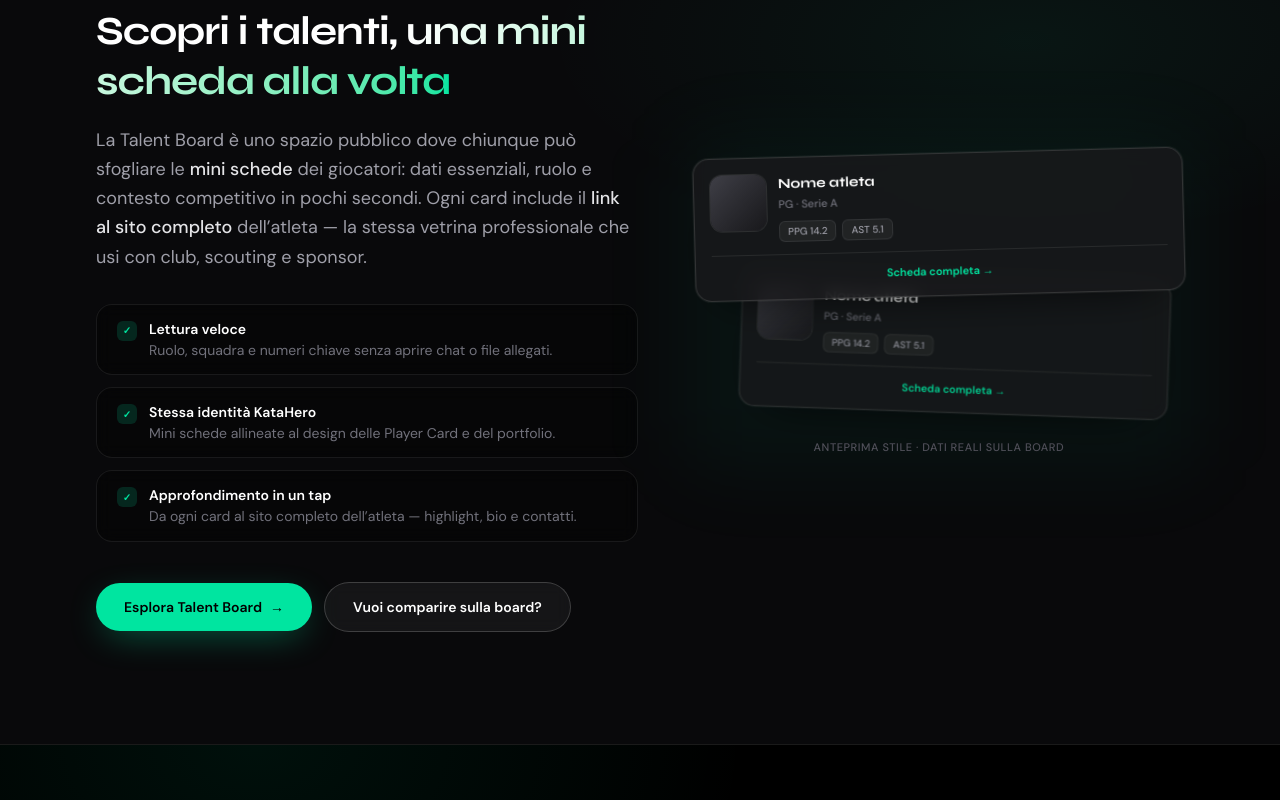
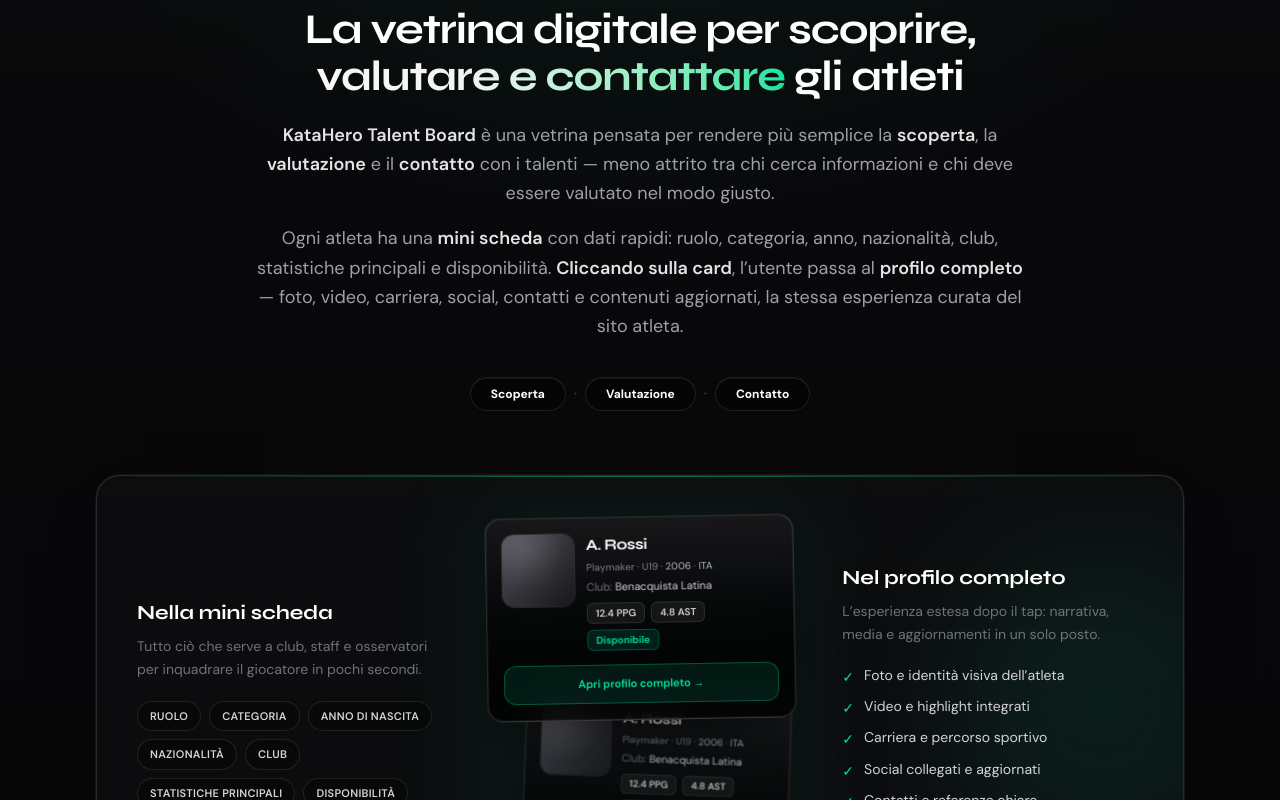
Before and after one commit to Salvo934/katahero, a Next.js app: page / in a window 1280 px wide. Shown: the part 2660-3460 px from the top of the page. Built offline with nearby package versions, Linux system fonts and the light colour scheme; no server answers.

Commit message:
aggiornamento

```diff
--- a/src/app/talent-board/page.tsx
+++ b/src/app/talent-board/page.tsx
@@ -6,7 +6,7 @@
 
 export const metadata = pageMetadata({
   title: "Talent Board",
-  description: `Sfoglia le mini schede degli atleti ${SITE.name}: dati essenziali e link al sito completo di ogni giocatore.`,
+  description: `Vetrina ${SITE.name} per scoprire, valutare e contattare i talenti: mini schede con dati rapidi e link al profilo completo di ogni atleta.`,
   path: "/talent-board",
 });
 
@@ -21,13 +21,13 @@
             Mini schede in arrivo
           </h1>
           <p className="mt-5 text-base leading-relaxed text-zinc-400 sm:text-lg">
-            Qui raccoglieremo tutte le <strong className="font-medium text-zinc-200">mini card</strong> degli atleti:
-            potrai filtrare, confrontare e aprire con un tap il <strong className="font-medium text-zinc-200">sito completo</strong> di
-            ciascun giocatore. Stiamo allestendo l’esperienza; intanto puoi vedere un esempio di scheda full nel{" "}
+            Qui troverai tutte le <strong className="font-medium text-zinc-200">mini schede</strong> — ruolo, categoria, club,
+            numeri e disponibilità — e con un tap il <strong className="font-medium text-zinc-200">profilo completo</strong>{" "}
+            con media, carriera e contatti. Stiamo allestendo l’esplorazione; intanto nel{" "}
             <Link href="/#portfolio" className="font-semibold text-accent underline-offset-2 hover:underline">
               portfolio
-            </Link>
-            .
+            </Link>{" "}
+            c’è un esempio di sito atleta full.
           </p>
           <div className="mt-10 flex flex-col items-stretch justify-center gap-3 sm:flex-row sm:items-center">
             <Link
--- a/src/components/site/TalentBoard.tsx
+++ b/src/components/site/TalentBoard.tsx
@@ -1,42 +1,64 @@
 import Link from "next/link";
 
-const highlights = [
-  {
-    title: "Lettura veloce",
-    hint: "Ruolo, squadra e numeri chiave senza aprire chat o file allegati.",
-  },
-  {
-    title: "Stessa identità KataHero",
-    hint: "Mini schede allineate al design delle Player Card e del portfolio.",
-  },
-  {
-    title: "Approfondimento in un tap",
-    hint: "Da ogni card al sito completo dell’atleta — highlight, bio e contatti.",
-  },
-];
+const journey = [
+  { label: "Scoperta", hint: "Trova chi cerchi in pochi scroll, senza documenti sparsi." },
+  { label: "Valutazione", hint: "Ruolo, contesto e numeri leggibili prima del passo successivo." },
+  { label: "Contatto", hint: "Dal dato sintetico al canale giusto sul profilo completo." },
+] as const;
+
+const miniFields = [
+  "Ruolo",
+  "Categoria",
+  "Anno di nascita",
+  "Nazionalità",
+  "Club",
+  "Statistiche principali",
+  "Disponibilità",
+] as const;
+
+const fullProfileItems = [
+  "Foto e identità visiva dell’atleta",
+  "Video e highlight integrati",
+  "Carriera e percorso sportivo",
+  "Social collegati e aggiornati",
+  "Contatti e referenze chiare",
+  "Contenuti e numeri aggiornati nel tempo",
+] as const;
 
 function MiniCardPreview({ className }: { className?: string }) {
   return (
     <div
-      className={`rounded-2xl border border-white/12 bg-zinc-900/80 p-4 shadow-[0_20px_50px_-28px_rgba(0,0,0,0.9)] ring-1 ring-white/5 backdrop-blur-sm ${className ?? ""}`}
+      className={`rounded-2xl border border-white/14 bg-linear-to-b from-zinc-900/95 to-black/80 p-4 shadow-[0_24px_64px_-32px_rgba(0,0,0,0.95)] ring-1 ring-inset ring-white/5 backdrop-blur-md ${className ?? ""}`}
     >
       <div className="flex gap-3">
-        <div className="h-14 w-14 shrink-0 rounded-xl bg-linear-to-br from-zinc-700 to-zinc-900 ring-1 ring-white/10" />
+        <div className="relative h-18 w-18 shrink-0 overflow-hidden rounded-xl bg-linear-to-br from-zinc-600 to-zinc-900 ring-1 ring-white/12">
+          <div className="absolute inset-0 bg-[radial-gradient(circle_at_30%_20%,rgba(255,255,255,0.12),transparent_55%)]" />
+        </div>
         <div className="min-w-0 flex-1">
-          <p className="truncate font-display text-sm font-bold text-white">Nome atleta</p>
-          <p className="mt-0.5 text-[11px] font-medium text-zinc-500">PG · Serie A</p>
-          <div className="mt-2 flex flex-wrap gap-1.5">
-            <span className="rounded-md border border-white/8 bg-white/5 px-2 py-0.5 text-[10px] font-medium text-zinc-400">
-              PPG 14.2
+          <p className="font-display truncate text-[0.95rem] font-bold tracking-tight text-white">A. Rossi</p>
+          <p className="mt-1 text-[10px] font-medium leading-snug text-zinc-500">
+            Playmaker · U19 · <span className="text-zinc-400">2006</span>
+            <span className="text-zinc-600"> · </span>
+            <span className="text-zinc-400">ITA</span>
+          </p>
+          <p className="mt-1 truncate text-[11px] text-zinc-500">
+            Club: <span className="text-zinc-300">Benacquista Latina</span>
+          </p>
+          <div className="mt-2 flex flex-wrap items-center gap-1.5">
+            <span className="rounded-md border border-white/10 bg-white/6 px-2 py-0.5 text-[10px] font-semibold text-zinc-300">
+              12.4 PPG
             </span>
-            <span className="rounded-md border border-white/8 bg-white/5 px-2 py-0.5 text-[10px] font-medium text-zinc-400">
-              AST 5.1
+            <span className="rounded-md border border-white/10 bg-white/6 px-2 py-0.5 text-[10px] font-semibold text-zinc-300">
+              4.8 AST
+            </span>
+            <span className="rounded-md border border-accent/25 bg-accent/12 px-2 py-0.5 text-[10px] font-semibold text-accent">
+              Disponibile
             </span>
           </div>
         </div>
       </div>
-      <p className="mt-3 border-t border-white/8 pt-3 text-center text-[11px] font-semibold text-accent">
-        Scheda completa →
+      <p className="mt-3.5 w-full rounded-xl border border-accent/30 bg-accent/10 py-2.5 text-center text-[11px] font-semibold text-accent">
+        Apri profilo completo →
       </p>
     </div>
   );
@@ -46,51 +68,124 @@
   return (
     <section
       id="talent-board"
-      className="relative scroll-mt-24 border-t border-white/10 bg-zinc-950 py-20 sm:py-28"
+      className="relative scroll-mt-24 overflow-hidden border-t border-white/10 bg-zinc-950 py-20 sm:py-28"
     >
       <div
-        className="pointer-events-none absolute inset-0 bg-[radial-gradient(ellipse_75%_45%_at_80%_20%,rgba(0,229,160,0.06),transparent_50%)]"
+        className="pointer-events-none absolute inset-0 bg-[radial-gradient(ellipse_85%_50%_at_50%_0%,rgba(0,229,160,0.07),transparent_55%)]"
         aria-hidden
       />
+      <div
+        className="pointer-events-none absolute inset-0 bg-[linear-gradient(180deg,transparent_0%,rgba(0,0,0,0.35)_100%)]"
+        aria-hidden
+      />
+
       <div className="relative mx-auto max-w-6xl px-4 sm:px-6 lg:px-8">
-        <div className="grid gap-12 lg:grid-cols-[minmax(0,1.05fr)_minmax(0,0.95fr)] lg:items-center lg:gap-14">
-          <div>
-            <p className="text-[11px] font-semibold uppercase tracking-[0.28em] text-accent">Talent Board</p>
-            <h2 className="font-display mt-3 text-3xl font-bold tracking-tight text-white sm:text-4xl md:text-[2.5rem] md:leading-tight">
-              Scopri i talenti,{" "}
-              <span className="bg-linear-to-r from-white to-accent bg-clip-text text-transparent">una mini scheda alla volta</span>
+        <div className="mx-auto max-w-3xl text-center">
+          <p className="text-[11px] font-semibold uppercase tracking-[0.28em] text-accent">KataHero Talent Board</p>
+          <h2 className="font-display mt-3 text-3xl font-bold tracking-tight text-white sm:text-4xl md:text-[2.65rem] md:leading-[1.12]">
+            La vetrina digitale per{" "}
+            <span className="bg-linear-to-r from-white via-zinc-100 to-accent bg-clip-text text-transparent">
+              scoprire, valutare e contattare
+            </span>{" "}
+            gli atleti
           </h2>
           <p className="mt-5 text-base leading-relaxed text-zinc-400 sm:text-lg">
-              La Talent Board è uno spazio pubblico dove chiunque può sfogliare le <strong className="font-medium text-zinc-200">mini schede</strong>{" "}
-              dei giocatori: dati essenziali, ruolo e contesto competitivo in pochi secondi. Ogni card include il{" "}
-              <strong className="font-medium text-zinc-200">link al sito completo</strong> dell’atleta — la stessa vetrina
-              professionale che usi con club, scouting e sponsor.
+            <strong className="font-semibold text-zinc-200">KataHero Talent Board</strong> è una vetrina pensata per
+            rendere più semplice la <strong className="font-semibold text-zinc-200">scoperta</strong>, la{" "}
+            <strong className="font-semibold text-zinc-200">valutazione</strong> e il{" "}
+            <strong className="font-semibold text-zinc-200">contatto</strong> con i talenti — meno attrito tra chi cerca
+            informazioni e chi deve essere valutato nel modo giusto.
+          </p>
+          <p className="mt-4 text-base leading-relaxed text-zinc-400 sm:text-lg">
+            Ogni atleta ha una <strong className="font-semibold text-zinc-200">mini scheda</strong> con dati rapidi:
+            ruolo, categoria, anno, nazionalità, club, statistiche principali e disponibilità.{" "}
+            <strong className="font-semibold text-zinc-200">Cliccando sulla card</strong>, l’utente passa al{" "}
+            <strong className="font-semibold text-zinc-200">profilo completo</strong> — foto, video, carriera, social,
+            contatti e contenuti aggiornati, la stessa esperienza curata del sito atleta.
           </p>
 
-            <ul className="mt-8 space-y-3">
-              {highlights.map((h) => (
-                <li
-                  key={h.title}
-                  className="flex gap-3 rounded-2xl border border-white/8 bg-black/30 px-4 py-3.5 backdrop-blur-sm sm:px-5"
+          <ul
+            className="mt-8 flex flex-wrap items-center justify-center gap-2 sm:mt-9"
+            aria-label="Tre fasi del percorso sulla Talent Board"
           >
+            {journey.map(({ label, hint }, i) => (
+              <li key={label} className="flex items-center gap-2">
+                {i > 0 ? (
+                  <span className="hidden text-zinc-700 sm:inline" aria-hidden>
+                    ·
+                  </span>
+                ) : null}
                 <span
-                    className="mt-0.5 flex h-5 w-5 shrink-0 items-center justify-center rounded-md bg-accent/15 text-[10px] font-bold text-accent"
-                    aria-hidden
+                  className="inline-flex max-w-full flex-col rounded-2xl border border-white/10 bg-black/35 px-4 py-2.5 text-left shadow-[inset_0_1px_0_0_rgba(255,255,255,0.05)] backdrop-blur-sm sm:rounded-full sm:px-5 sm:py-2 sm:text-center"
+                  title={hint}
                 >
-                    ✓
+                  <span className="text-xs font-bold text-white">{label}</span>
+                  <span className="mt-0.5 text-[11px] leading-snug text-zinc-500 sm:hidden">{hint}</span>
                 </span>
-                  <div>
-                    <p className="text-sm font-semibold text-white">{h.title}</p>
-                    <p className="mt-0.5 text-sm leading-snug text-zinc-500">{h.hint}</p>
-                  </div>
               </li>
             ))}
           </ul>
+        </div>
 
-            <div className="mt-10 flex flex-col gap-3 sm:flex-row sm:flex-wrap sm:items-center">
+        <div className="relative mt-14 overflow-hidden rounded-3xl border border-white/12 bg-zinc-900/35 shadow-[0_28px_80px_-48px_rgba(0,0,0,0.9)] ring-1 ring-white/5 sm:mt-16">
+          <div
+            className="pointer-events-none absolute inset-x-0 top-0 h-px bg-linear-to-r from-transparent via-accent/45 to-transparent"
+            aria-hidden
+          />
+          <div
+            className="pointer-events-none absolute -right-20 top-1/2 h-80 w-80 -translate-y-1/2 rounded-full bg-accent/8 blur-3xl"
+            aria-hidden
+          />
+
+          <div className="relative grid gap-10 p-6 sm:p-8 lg:grid-cols-3 lg:items-center lg:gap-8 lg:p-10 xl:gap-10">
+            <div className="lg:pr-2">
+              <h3 className="font-display text-lg font-bold text-white sm:text-xl">Nella mini scheda</h3>
+              <p className="mt-2 text-sm leading-relaxed text-zinc-500">
+                Tutto ciò che serve a club, staff e osservatori per inquadrare il giocatore in pochi secondi.
+              </p>
+              <ul className="mt-5 flex flex-wrap gap-2" aria-label="Campi nella mini scheda">
+                {miniFields.map((field) => (
+                  <li
+                    key={field}
+                    className="rounded-full border border-white/10 bg-black/30 px-3 py-1.5 text-[11px] font-semibold uppercase tracking-wide text-zinc-300"
+                  >
+                    {field}
+                  </li>
+                ))}
+              </ul>
+            </div>
+
+            <div className="relative mx-auto flex w-full max-w-[20rem] justify-center lg:mx-0 lg:max-w-none">
+              <div className="pointer-events-none absolute -inset-6 rounded-4xl bg-accent/5 blur-2xl" aria-hidden />
+              <div className="relative w-full space-y-4">
+                <MiniCardPreview className="relative z-10 -rotate-1" />
+                <MiniCardPreview className="relative z-0 -mt-10 ml-6 scale-[0.96] rotate-2 opacity-[0.88] lg:-mt-12 lg:ml-8" />
+              </div>
+            </div>
+
+            <div className="lg:pl-2">
+              <h3 className="font-display text-lg font-bold text-white sm:text-xl">Nel profilo completo</h3>
+              <p className="mt-2 text-sm leading-relaxed text-zinc-500">
+                L’esperienza estesa dopo il tap: narrativa, media e aggiornamenti in un solo posto.
+              </p>
+              <ul className="mt-5 space-y-2.5 text-sm leading-snug text-zinc-300">
+                {fullProfileItems.map((item) => (
+                  <li key={item} className="flex gap-2.5">
+                    <span className="mt-0.5 shrink-0 text-accent" aria-hidden>
+                      ✓
+                    </span>
+                    <span>{item}</span>
+                  </li>
+                ))}
+              </ul>
+            </div>
+          </div>
+        </div>
+
+        <div className="mt-10 flex flex-col items-stretch justify-center gap-3 sm:mt-12 sm:flex-row sm:flex-wrap sm:items-center">
           <Link
             href="/talent-board"
-                className="inline-flex min-h-12 items-center justify-center rounded-full bg-accent px-7 py-3.5 text-sm font-semibold text-black shadow-[0_10px_36px_-10px_rgba(0,229,160,0.45)] transition hover:brightness-110 active:brightness-95"
+            className="inline-flex min-h-12 flex-1 items-center justify-center rounded-full bg-accent px-8 py-3.5 text-sm font-semibold text-black shadow-[0_10px_36px_-10px_rgba(0,229,160,0.45)] transition hover:brightness-110 active:brightness-95 sm:flex-initial"
           >
             Esplora Talent Board
             <span className="ml-2" aria-hidden>
@@ -99,27 +194,14 @@
           </Link>
           <Link
             href="#contatti"
-                className="inline-flex min-h-12 items-center justify-center rounded-full border border-white/18 bg-white/5 px-7 py-3.5 text-sm font-semibold text-white backdrop-blur-sm transition hover:border-white/28 hover:bg-white/10"
+            className="inline-flex min-h-12 flex-1 items-center justify-center rounded-full border border-white/18 bg-white/5 px-8 py-3.5 text-sm font-semibold text-white backdrop-blur-sm transition hover:border-white/28 hover:bg-white/10 sm:flex-initial"
           >
             Vuoi comparire sulla board?
           </Link>
         </div>
-          </div>
-
-          <div className="relative mx-auto w-full max-w-md lg:mx-0 lg:max-w-none">
-            <div
-              className="pointer-events-none absolute -inset-4 rounded-4xl bg-accent/5 blur-2xl"
-              aria-hidden
-            />
-            <div className="relative space-y-4">
-              <MiniCardPreview className="relative z-10 rotate-[-1.5deg] transform" />
-              <MiniCardPreview className="relative z-0 -mt-8 ml-6 mr-2 rotate-2 scale-[0.97] opacity-90 sm:-mt-10 sm:ml-10" />
-              <p className="pt-2 text-center text-[11px] font-medium uppercase tracking-wider text-zinc-600">
-                Anteprima stile · dati reali sulla board
+        <p className="mx-auto mt-4 max-w-xl text-center text-[11px] font-medium uppercase tracking-wider text-zinc-600">
+          Anteprima grafica · i dati sulla board saranno quelli reali degli atleti
         </p>
-            </div>
-          </div>
-        </div>
       </div>
     </section>
   );
```
Lines whose indentation alone changed are shown as unchanged.
